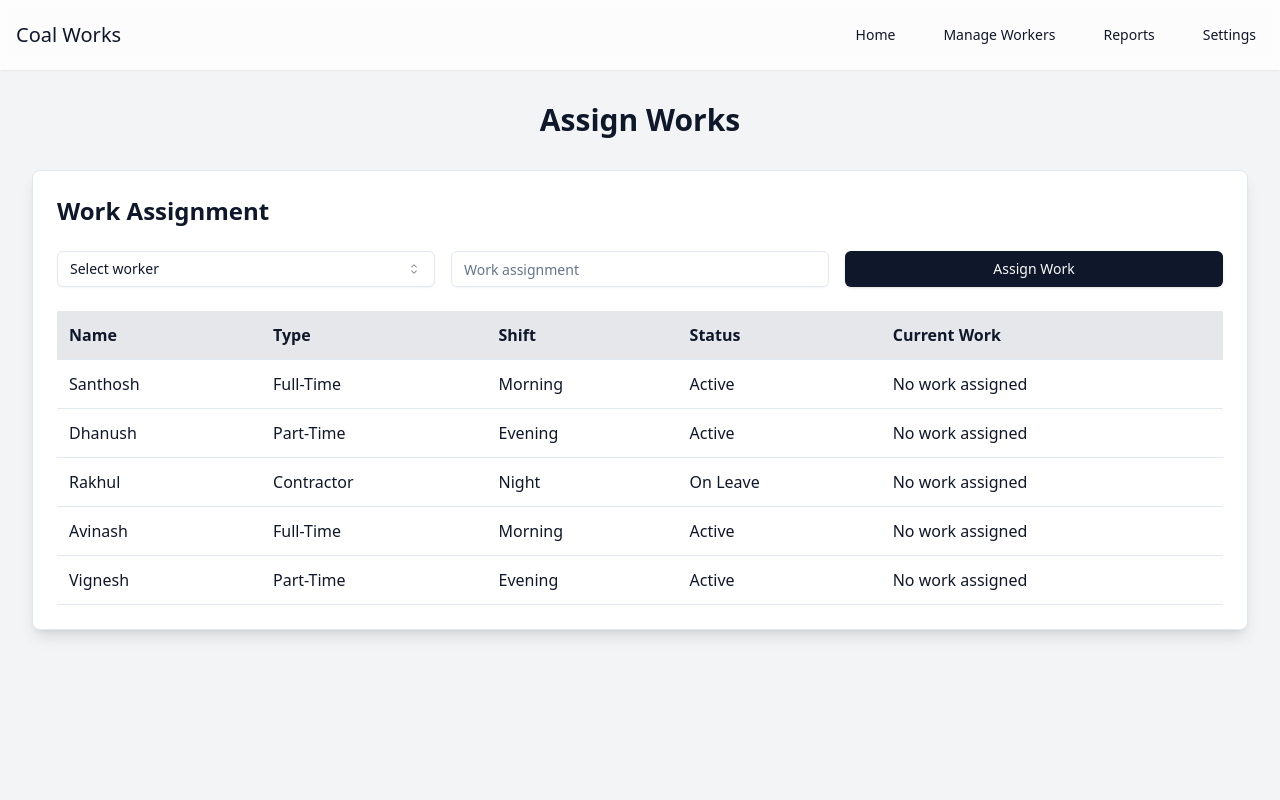
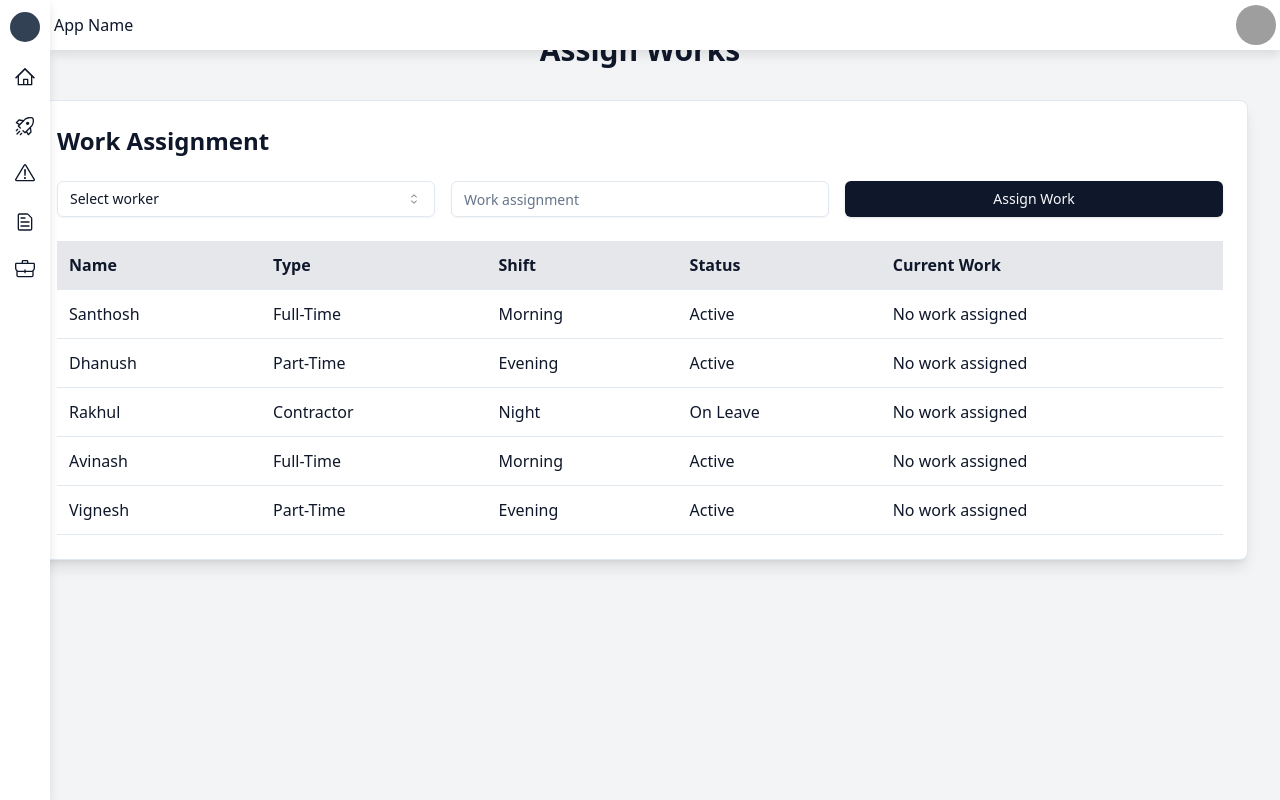
Before and after one commit to Alien501/CoalWorks-Web, a React (Vite) app in the folder client/: page /assign-works in a window 1280 px wide. Built offline with nearby package versions, Linux system fonts and the light colour scheme; grey boxes are pictures that could not be loaded.

Commit message:
added navbar

```diff
--- a/client/package.json
+++ b/client/package.json
@@ -12,10 +12,12 @@
     "electron": "electron ."
   },
   "dependencies": {
+    "@radix-ui/react-avatar": "^1.1.0",
     "@radix-ui/react-dialog": "^1.1.1",
     "@radix-ui/react-icons": "^1.3.0",
     "@radix-ui/react-select": "^2.1.1",
     "@radix-ui/react-slot": "^1.1.0",
+    "@radix-ui/react-tooltip": "^1.1.2",
     "@tanstack/react-table": "^8.20.1",
     "@types/react-map-gl": "^6.1.6",
     "class-variance-authority": "^0.7.0",
--- /dev/null
+++ b/client/src/components/mine/LBar/LBar.css
@@ -0,0 +1,20 @@
+.horizontal-bar {
+  position: absolute;
+  top: 0;
+  left: 50px;
+  width: calc(100% - 50px);
+  height: 50px;
+  z-index: 100;
+  box-shadow: 0px 5px 10px rgba(0, 0, 0, .1);
+}
+
+.vertical-bar {
+  position: absolute;
+  left: 0;
+  top: 0;
+  bottom: 0;
+  height: 100vh;
+  width: 50px;
+  box-shadow: 0px 5px 10px rgba(0, 0, 0, .1);
+  z-index: 100;
+}
--- /dev/null
+++ b/client/src/components/mine/LBar/Lbar.tsx
@@ -0,0 +1,37 @@
+import './LBar.css'
+import { BackpackIcon, ExclamationTriangleIcon, FileTextIcon, HomeIcon, RocketIcon } from '@radix-ui/react-icons';
+import NavMenu from '../NavMenu/NavMenu';
+import { Card, CardContent } from '@/components/ui/card';
+import { Avatar, AvatarImage, AvatarFallback } from '@/components/ui/avatar';
+const LBar = () => {
+  return(
+    <>
+      <div className="bg-white horizontal-bar flex flex-row justify-between items-center p-1">
+        <div className="left-content">
+          App Name
+        </div>
+        <div className="right-content">
+              <Avatar>
+                <AvatarImage src="https://github.com/shadcn.png" />
+                <AvatarFallback>CN</AvatarFallback>
+              </Avatar>
+        </div>
+      </div>
+      <div className="vertical-bar bg-white">
+        <div className="logo-container h-[30px] w-[30px] bg-slate-700 rounded-full mx-auto my-3">
+          {/* Place moss logo here */}
+        </div>
+
+        <div className="menu-item-container flex flex-col justify-center items-center">
+          <NavMenu to='/' icon={<HomeIcon />} text='Home' />
+          <NavMenu to='/' icon={<RocketIcon />} text='Shift Planning' />
+          <NavMenu to='/' icon={<ExclamationTriangleIcon />} text='Alerts' />
+          <NavMenu to='/' icon={<FileTextIcon />} text='Logs' />
+          <NavMenu to='/' icon={<BackpackIcon />} text='Operator' />
+        </div>
+      </div>
+    </>
+  )
+};
+
+export default LBar;
--- /dev/null
+++ b/client/src/components/mine/NavMenu/NavMenu.css
@@ -0,0 +1,11 @@
+.icon-container svg {
+  display: block;
+  width: 20px;
+  height: 20px;
+}
+
+.icon-container {
+  display: grid;
+  place-content: center;
+  border-radius: 50%;
+}
--- /dev/null
+++ b/client/src/components/mine/NavMenu/NavMenu.tsx
@@ -0,0 +1,27 @@
+import { Link } from "react-router-dom"
+
+import './NavMenu.css'
+import { Tooltip, TooltipContent, TooltipProvider, TooltipTrigger } from "@/components/ui/tooltip";
+
+const NavMenu = ({text, to, icon}: {text: string, to: string, icon: React.RefAttributes<SVGSVGElement>}) => {
+  return(
+    <TooltipProvider>
+      <Tooltip>
+        <TooltipTrigger>
+            <Link to={to} className="nav-menu  my-1 w-[40px] h-[40px] flex justify-center items-center flex-col hover:bg-slate-200 rounded-sm p-2">
+              <div className="icon-container h-8 w-8">
+                {icon}
+              </div>
+            </Link>
+        </TooltipTrigger>
+        <TooltipContent side="right">
+          <div className="logo-text text-xs text-center font-medium">
+            {text}
+          </div>
+        </TooltipContent>
+      </Tooltip>
+    </TooltipProvider>
+  )
+}
+
+export default NavMenu;
--- /dev/null
+++ b/client/src/components/ui/avatar.tsx
@@ -0,0 +1,50 @@
+"use client"
+
+import * as React from "react"
+import * as AvatarPrimitive from "@radix-ui/react-avatar"
+
+import { cn } from "@/lib/utils"
+
+const Avatar = React.forwardRef<
+  React.ElementRef<typeof AvatarPrimitive.Root>,
+  React.ComponentPropsWithoutRef<typeof AvatarPrimitive.Root>
+>(({ className, ...props }, ref) => (
+  <AvatarPrimitive.Root
+    ref={ref}
+    className={cn(
+      "relative flex h-10 w-10 shrink-0 overflow-hidden rounded-full",
+      className
+    )}
+    {...props}
+  />
+))
+Avatar.displayName = AvatarPrimitive.Root.displayName
+
+const AvatarImage = React.forwardRef<
+  React.ElementRef<typeof AvatarPrimitive.Image>,
+  React.ComponentPropsWithoutRef<typeof AvatarPrimitive.Image>
+>(({ className, ...props }, ref) => (
+  <AvatarPrimitive.Image
+    ref={ref}
+    className={cn("aspect-square h-full w-full", className)}
+    {...props}
+  />
+))
+AvatarImage.displayName = AvatarPrimitive.Image.displayName
+
+const AvatarFallback = React.forwardRef<
+  React.ElementRef<typeof AvatarPrimitive.Fallback>,
+  React.ComponentPropsWithoutRef<typeof AvatarPrimitive.Fallback>
+>(({ className, ...props }, ref) => (
+  <AvatarPrimitive.Fallback
+    ref={ref}
+    className={cn(
+      "flex h-full w-full items-center justify-center rounded-full bg-muted",
+      className
+    )}
+    {...props}
+  />
+))
+AvatarFallback.displayName = AvatarPrimitive.Fallback.displayName
+
+export { Avatar, AvatarImage, AvatarFallback }
--- /dev/null
+++ b/client/src/components/ui/tooltip.tsx
@@ -0,0 +1,30 @@
+"use client"
+
+import * as React from "react"
+import * as TooltipPrimitive from "@radix-ui/react-tooltip"
+
+import { cn } from "@/lib/utils"
+
+const TooltipProvider = TooltipPrimitive.Provider
+
+const Tooltip = TooltipPrimitive.Root
+
+const TooltipTrigger = TooltipPrimitive.Trigger
+
+const TooltipContent = React.forwardRef<
+  React.ElementRef<typeof TooltipPrimitive.Content>,
+  React.ComponentPropsWithoutRef<typeof TooltipPrimitive.Content>
+>(({ className, sideOffset = 4, ...props }, ref) => (
+  <TooltipPrimitive.Content
+    ref={ref}
+    sideOffset={sideOffset}
+    className={cn(
+      "z-50 overflow-hidden rounded-md bg-primary px-3 py-1.5 text-xs text-primary-foreground animate-in fade-in-0 zoom-in-95 data-[state=closed]:animate-out data-[state=closed]:fade-out-0 data-[state=closed]:zoom-out-95 data-[side=bottom]:slide-in-from-top-2 data-[side=left]:slide-in-from-right-2 data-[side=right]:slide-in-from-left-2 data-[side=top]:slide-in-from-bottom-2",
+      className
+    )}
+    {...props}
+  />
+))
+TooltipContent.displayName = TooltipPrimitive.Content.displayName
+
+export { Tooltip, TooltipTrigger, TooltipContent, TooltipProvider }
--- a/client/src/pages/AssignWorks/AssignWorks.tsx
+++ b/client/src/pages/AssignWorks/AssignWorks.tsx
@@ -5,6 +5,7 @@ import { Button } from "@/components/ui/button";
 import { Select, SelectContent, SelectItem, SelectTrigger, SelectValue } from "@/components/ui/select";
 import { Input } from "@/components/ui/input";
 import { workers, Workers } from "@/data/data";
+import LBar from "@/components/mine/LBar/Lbar";
 
 const AssignWorks = () => {
   const [workerList, setWorkerList] = useState<Workers[]>(workers);
@@ -23,7 +24,7 @@ const AssignWorks = () => {
 
   return (
     <div className="bg-gray-100 min-h-screen">
-      <Navbar />
+      <LBar />
       <div className="container mx-auto py-8">
         <h1 className="text-3xl font-bold mb-8 text-center">Assign Works</h1>
 
--- a/client/src/pages/GenerateReport/GenerateReport.tsx
+++ b/client/src/pages/GenerateReport/GenerateReport.tsx
@@ -1,10 +1,11 @@
+import LBar from "@/components/mine/LBar/Lbar";
 import Navbar from "@/components/mine/Navbar/Navbar"
 import WorkChart from "@/components/mine/WorkChart/WorkChart";
 
 const GenerateReport = () => {
   return(
     <div className="bg-gray-100 min-h-screen">
-      <Navbar />
+      <LBar />
       <div className="flex flex-row flex-wrap justify-center items-center">
         <WorkChart />
       </div>
--- a/client/src/pages/Home/Home.tsx
+++ b/client/src/pages/Home/Home.tsx
@@ -4,6 +4,7 @@ import PageUser from "@/components/mine/PageUser/PageUser";
 import WorkChart from "@/components/mine/WorkChart/WorkChart";
 import { useNavigate } from "react-router-dom";
 import MapComponent from "../Map/MapComponent";
+import LBar from "@/components/mine/LBar/Lbar";
 
 const Home = () => {
   const navigate = useNavigate();
@@ -13,8 +14,9 @@ const Home = () => {
 
   return(
     <>
-      <Navbar />
-        <div className="my-11">
+      {/* <Navbar /> */}
+        <LBar />
+        <div className="my-14">
         <div>
           <PageUser />
           <br />
--- a/client/src/pages/ManageWorkers/ManageWorker.tsx
+++ b/client/src/pages/ManageWorkers/ManageWorker.tsx
@@ -5,6 +5,7 @@ import { Input } from "@/components/ui/input";
 import { Button } from "@/components/ui/button";
 import { Select, SelectItem, SelectContent, SelectTrigger, SelectValue } from "@/components/ui/select";
 import Navbar from "@/components/mine/Navbar/Navbar";
+import LBar from "@/components/mine/LBar/Lbar";
 
 const ManageWorker = () => {
   const [workers, setWorkers] = useState<Workers[]>(w);
@@ -38,7 +39,7 @@ const ManageWorker = () => {
 
   return(
     <div className="bg-gray-100 min-h-screen">
-      <Navbar />
+      <LBar />
       <div className="container mx-auto py-8">
         <h1 className="text-3xl font-bold mb-8 text-center">Manage Workers</h1>
 
```
Also changed, not shown: 1 other file (tests, documents, lock files or other folders).
